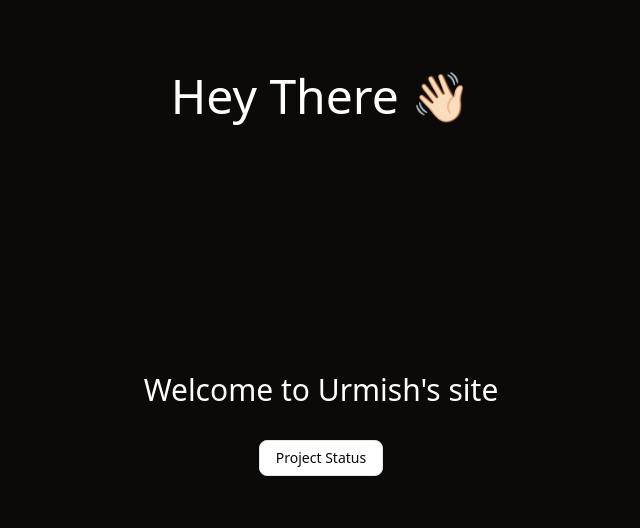
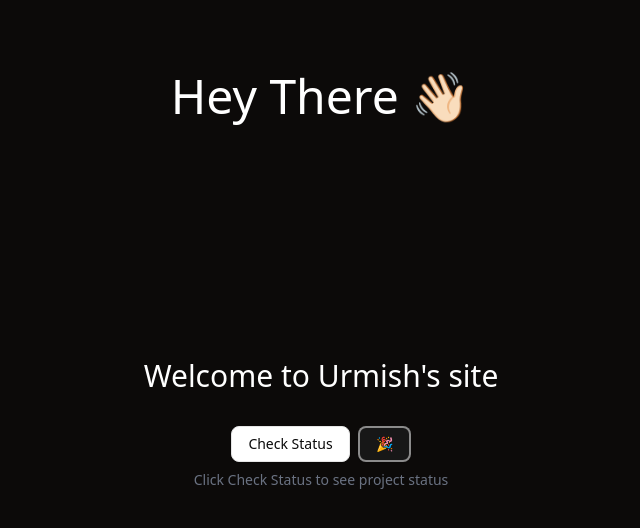
Before and after one commit to urmishr/urmish-portfolio, a React (Vite) app: page / in a window 1280 px wide. Shown: the top 528 px of the page, without its empty margins (319-959 px from the left). Built offline with nearby package versions, Linux system fonts and the light colour scheme.

Commit message:
Added a fun button

```diff
--- a/src/App.jsx
+++ b/src/App.jsx
@@ -31,6 +31,7 @@ function App() {
 			});
 		}, 250);
 	};
+
 	return (
 		<div className="bg-stone-950 text-3xl h-[100vh] w-[100vw] p-8">
 			<div className="w-full">
@@ -38,8 +39,8 @@ function App() {
 			</div>
 			<div className=" h-[calc(100vh-20vh)] gap-5 flex flex-col justify-center items-center space-y-3">
 				<p className="text-white">Welcome to Urmish's site</p>
-
-				<Button
+				<div className="flex flex-col items-center gap-2">
+					{/* <Button
 						variant="outline"
 						onClick={() =>
 							toast("Portfolio is cooking...", {
@@ -55,7 +56,35 @@ function App() {
 						}
 					>
 						Project Status
+					</Button> */}
+					<div className="flex gap-2">
+						<Button
+							className="toast-button"
+							variant="outline"
+							onClick={() => {
+								const myPromise = new Promise((resolve) => {
+									setTimeout(() => {
+										resolve({ status: "Cooking..." });
+									}, 3000);
+								});
+
+								toast.promise(myPromise, {
+									loading: "Loading project status...",
+									success: (data) => {
+										return `Project status : ${data.status}`;
+									},
+									error: "Error",
+								});
+							}}
+						>
+							Check Status
 						</Button>
+						<Button className="border-2 border-white/50" onClick={handleClick}>
+							🎉
+						</Button>
+					</div>
+					<p className="text-gray-500 text-sm">Click Check Status to see project status</p>
+				</div>
 
 				<Toaster position="bottom-center" />
 			</div>
```
Also changed, not shown: vite.config.js (indentation only). Lines whose indentation alone changed are shown as unchanged.
